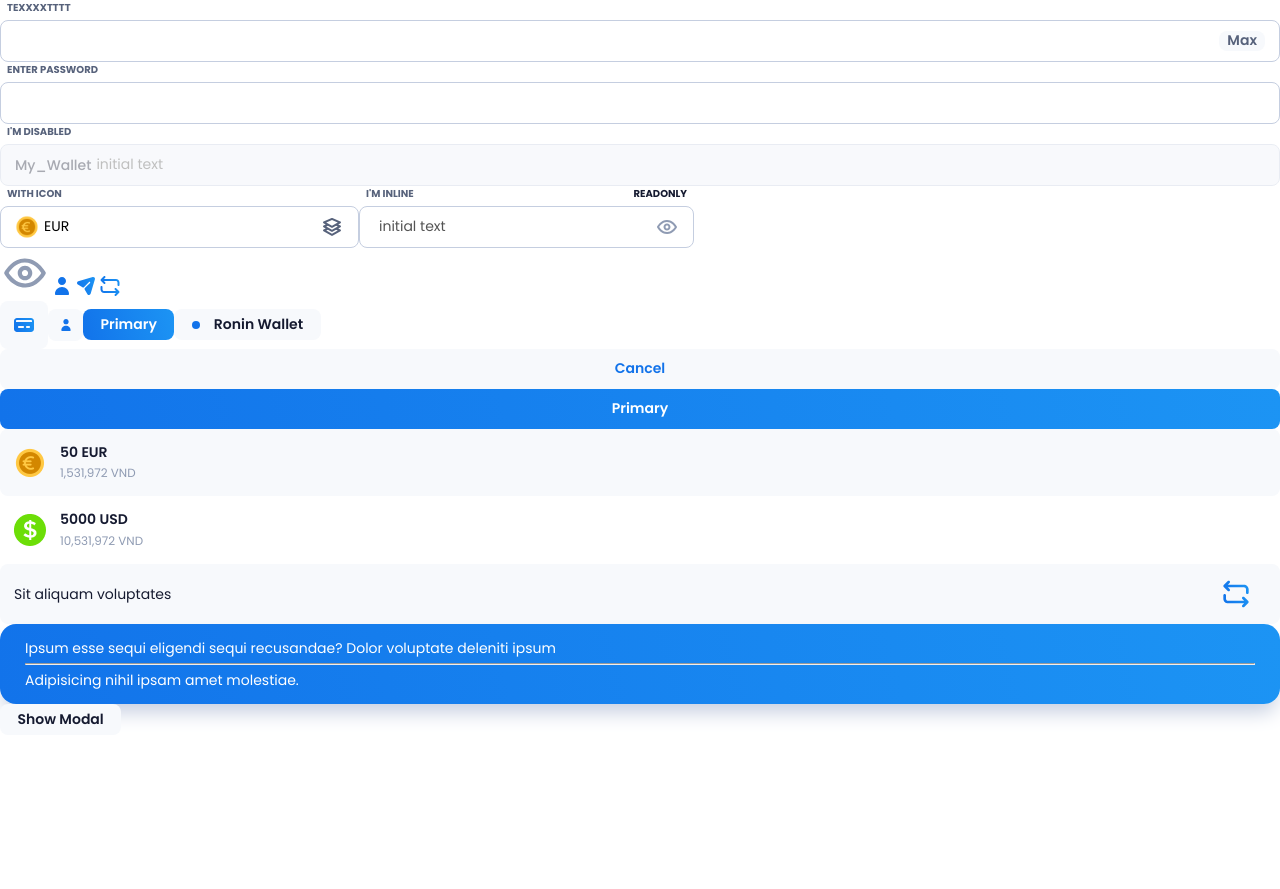
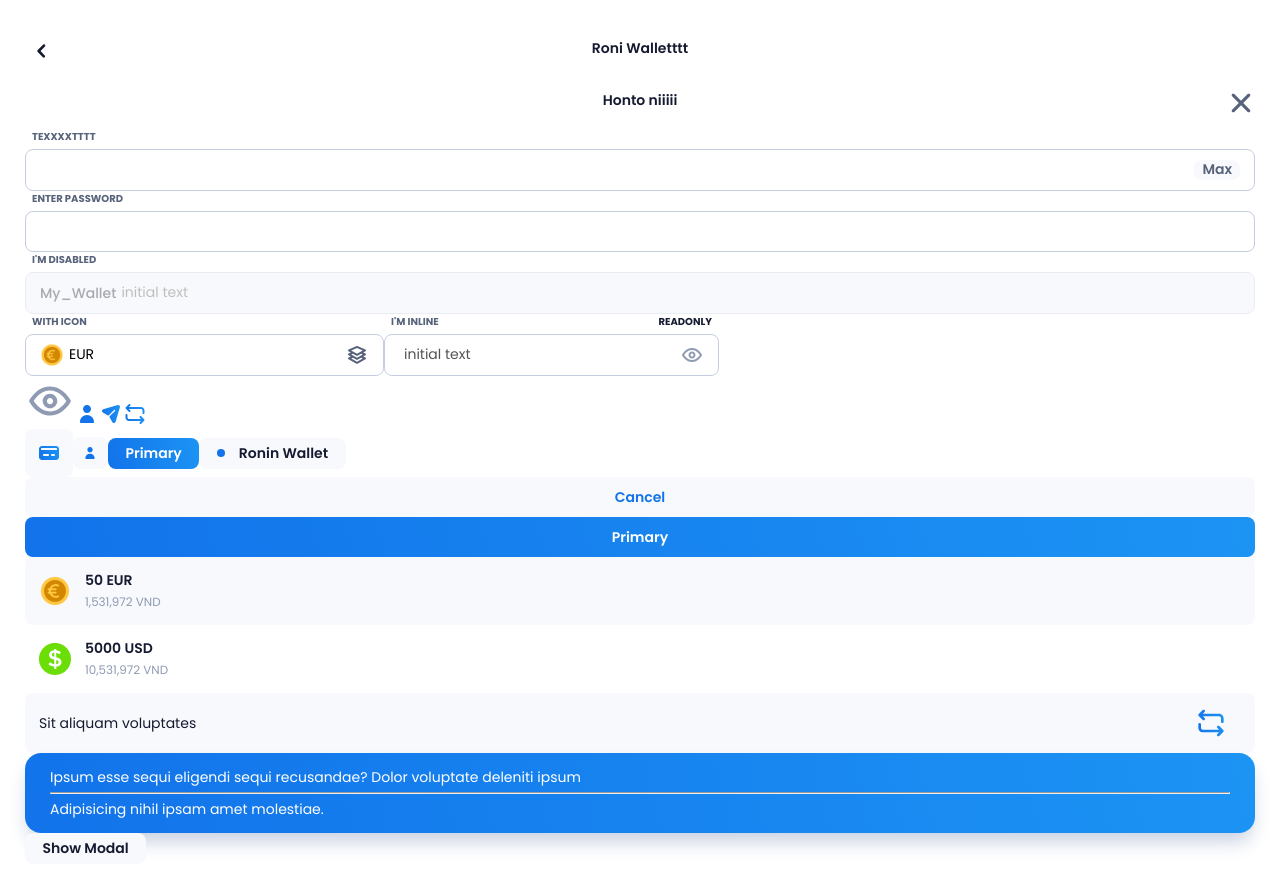
Before and after one commit to trchopan/axie-challenge, a Vue app: page /try-components in a window 1280 px wide. Before the commit the page ends 800 px from the top, so only its background shows below. Built offline with nearby package versions, Linux system fonts and the light colour scheme; no server answers; sample sign-in values are in the browser's storage.

Commit message:
Add TopBar component with flat icon Button

```diff
--- a/src/components/Button.vue
+++ b/src/components/Button.vue
@@ -1,11 +1,12 @@
 <template>
   <button
-    @click="onClick"
+    @click.prevent="onClick"
     class="button"
     :class="{
       clickable,
       clicky,
       'button-block': block,
+      'button-flat': flat,
       'button-small': small,
       'button-primary': primary,
       'button-large-icon': largeIcon,
@@ -26,6 +27,7 @@ export default defineComponent({
   name: 'Button',
   props: {
     block: {type: Boolean, required: false},
+    flat: {type: Boolean, required: false},
     small: {type: Boolean, required: false},
     primary: {type: Boolean, required: false},
     largeIcon: {type: Boolean, required: false},
@@ -37,9 +39,9 @@ export default defineComponent({
 
     const onClick = async () => {
       if (!clickable.value) return;
+      emit('click');
       clicky.value = true;
       setTimeout(() => (clicky.value = false), 100);
-      emit('click');
     };
 
     return {onClick, clicky, clickable};
@@ -81,6 +83,9 @@ export default defineComponent({
     min-width: 100% !important;
     color: #1273ea;
   }
+  &-flat {
+    background: inherit;
+  }
   &-primary {
     background: linear-gradient(256.28deg, #1c94f4 0%, #1273ea 100%);
     color: #ffffff;
--- a/src/components/TextInput.vue
+++ b/src/components/TextInput.vue
@@ -45,7 +45,7 @@ let myId = 0;
 export default defineComponent({
   name: 'TextInput',
   props: {
-    modelValue: {type: String, required: true},
+    modelValue: {type: String, required: false},
     inline: {type: Boolean, required: false},
     readonly: {type: Boolean, required: false},
     disabled: {type: Boolean, required: false},
@@ -56,7 +56,7 @@ export default defineComponent({
   },
   setup: (props, {emit}) => {
     myId++;
-    const localValue = ref<string>(props.modelValue);
+    const localValue = ref<string>(props.modelValue || '');
 
     watchEffect(() => emit('update:modelValue', localValue.value));
 
--- /dev/null
+++ b/src/components/TopBar.vue
@@ -0,0 +1,82 @@
+<template>
+  <div class="top-bar-container">
+    <div class="top-bar-wrapper">
+      <div v-if="prependIcon" class="top-bar-prepend-icon">
+        <Button @click="$emit('click:prepend-icon')" icon flat>
+          <Icon :name="prependIcon" size="32px" />
+        </Button>
+      </div>
+      <div class="top-bar-body">
+        <slot>
+          <div class="top-bar-content">
+            <div class="top-bar-title">{{ title }}</div>
+          </div>
+        </slot>
+      </div>
+      <div v-if="appendIcon" class="top-bar-append-icon">
+        <Button @click="$emit('click:append-icon')" icon flat>
+          <Icon :name="appendIcon" size="32px" />
+        </Button>
+      </div>
+    </div>
+  </div>
+</template>
+
+<script lang="ts">
+import {isFunction} from 'lodash';
+import {ref, defineComponent, computed} from 'vue';
+
+export default defineComponent({
+  name: 'TopBar',
+  props: {
+    prependIcon: {type: String, required: false},
+    appendIcon: {type: String, required: false},
+    title: {type: String, required: false},
+  },
+  setup: () => {},
+});
+</script>
+
+<style lang="scss" scoped>
+.top-bar {
+  &-container {
+    background: #ffffff;
+  }
+  &-wrapper {
+    position: relative;
+    display: flex;
+    padding: 1rem;
+    align-items: center;
+  }
+  &-prepend-icon {
+    left: 0;
+  }
+  &-append-icon {
+    right: 0;
+  }
+  &-prepend-icon,
+  &-append-icon {
+    position: absolute;
+    top: 0;
+    bottom: 0;
+    width: 32px;
+    display: flex;
+    align-items: center;
+  }
+  &-body {
+    display: flex;
+    flex: 1;
+    justify-content: center;
+  }
+  &-content {
+    display: flex;
+    align-items: center;
+  }
+  &-title {
+    font-style: normal;
+    font-weight: 600;
+    line-height: 1.42rem;
+    padding-bottom: 4px;
+  }
+}
+</style>
--- a/src/pages/TryComponents.vue
+++ b/src/pages/TryComponents.vue
@@ -1,4 +1,15 @@
 <template>
+  <div class="px-5 py-5">
+    <TopBar
+      title="Roni Walletttt"
+      prepend-icon="chevron-left"
+      @click:prepend-icon="onClickTopbarIcon"
+    />
+    <TopBar
+      title="Honto niiiii"
+      append-icon="close"
+      @click:append-icon="onClickTopbarIcon"
+    />
     <TextInput label="Texxxxtttt" type="Text">
       <template #append>
         <Button small @click="onClickButton">Max</Button>
@@ -87,19 +98,20 @@
             Elit impedit voluptate eveniet optio quasi, illo Libero officiis
             accusantium voluptate blanditiis sed corporis Quaerat ipsum quasi
             necessitatibus vitae provident Nulla molestias repellendus incidunt
-          autem sapiente? Eos quis harum labore fugit iure. Eligendi nulla iusto
-          natus fugiat atque reprehenderit Iste totam nulla debitis quaerat
-          harum praesentium harum. Quas adipisci id iusto provident perferendis
-          aliquam. Laboriosam fuga nemo consectetur saepe voluptate sapiente.
-          Dolores aut quas cupiditate possimus dignissimos at aperiam, odit
-          Nobis soluta optio perferendis illo facilis saepe Aut perferendis
-          tempore ullam omnis rem, impedit? Quasi voluptate praesentium ipsum
-          modi deserunt Quo mollitia laudantium sapiente rem officiis? Sed
-          tempora quaerat ratione
+            autem sapiente? Eos quis harum labore fugit iure. Eligendi nulla
+            iusto natus fugiat atque reprehenderit Iste totam nulla debitis
+            quaerat harum praesentium harum. Quas adipisci id iusto provident
+            perferendis aliquam. Laboriosam fuga nemo consectetur saepe
+            voluptate sapiente. Dolores aut quas cupiditate possimus dignissimos
+            at aperiam, odit Nobis soluta optio perferendis illo facilis saepe
+            Aut perferendis tempore ullam omnis rem, impedit? Quasi voluptate
+            praesentium ipsum modi deserunt Quo mollitia laudantium sapiente rem
+            officiis? Sed tempora quaerat ratione
           </p>
           <Button @click="showModal = false">Close</Button>
         </Card>
       </Modal>
+    </div>
   </div>
 </template>
 
@@ -113,14 +125,24 @@ export default defineComponent({
     const inputText = ref<string>('initial text');
 
     const onClickList = () => {
-      console.log('test onClickList');
+      console.log('test onClickList', Math.random());
     };
 
     const onClickButton = () => {
-      console.log('test onClickButton');
+      console.log('test onClickButton', Math.random());
     };
 
-    return {inputText, onClickList, onClickButton, showModal};
+    const onClickTopbarIcon = () => {
+      console.log('test onClickTopbarIcon', Math.random());
+    };
+
+    return {
+      inputText,
+      onClickList,
+      onClickButton,
+      onClickTopbarIcon,
+      showModal,
+    };
   },
 });
 </script>
```
Lines whose indentation alone changed are shown as unchanged.
